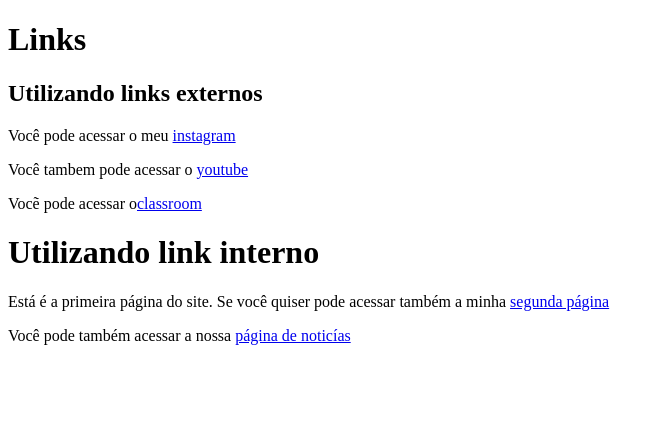
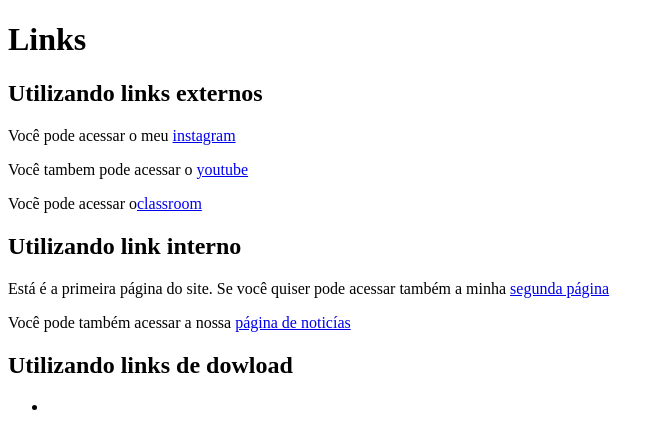
Before and after one commit to josiani26/projeto10, a plain HTML site: page exercícios/ex0010/index.html in a window 1280 px wide. Shown: the whole page, without its empty margins (0-664 px from the left). Drawn offline with Linux system fonts and the light colour scheme.

Commit message:
Add files via upload

```diff
--- a/exercícios/ex0010/index.html
+++ b/exercícios/ex0010/index.html
@@ -8,6 +8,7 @@
 </head>
 <body>
     <h1>Links</h1>
+
     <h2>Utilizando links externos</h2>
         <p>Você pode acessar o meu <a href="https://instagram.com/josii_carraraeneas"
         target="_blank"rel="external">instagram</a></p>
@@ -18,13 +19,27 @@
         <!--tag href é referencia hipertexto (para onde o site vai)-->
         <!--target="_blank" abrir uma nova aba -janela um branco-->
         <!--rel="external" é um link do tipo externo, que vai para fora do meu site principal-->
-    <h1>Utilizando link interno</h1>
+
+    <h2>Utilizando link interno</h2>
         <p>Está é a primeira página do site. Se você quiser pode acessar também
         a minha <a href="pag002.html" rel="nest" target="_self">segunda página</a></p>
         <!--rel"next" avançar para a proxima página-->
         <!--target="_self" é para abrir na própria página (página atual)-->
         <p>Você pode também acessar a nossa <a href="noticías/pag003.html"> página de noticías</a></p>
 
+    <h2>Utilizando links de dowload</h2>
+        <ul>
+            <li><a href=""></a></li>
+
+
+
+
+
+
+
+        </ul>
+
+
 
 </body>
 </html>
```
Also changed, not shown: desafios/d003/d003.html (+5 -3 lines). Lines whose indentation alone changed are shown as unchanged.
